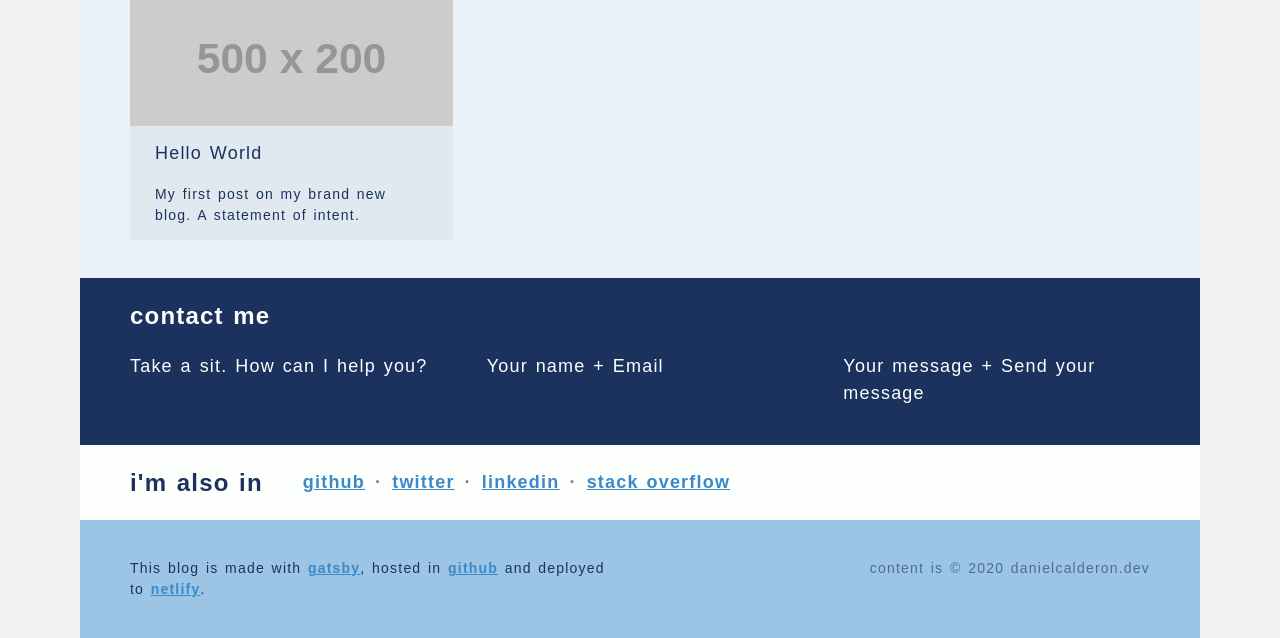
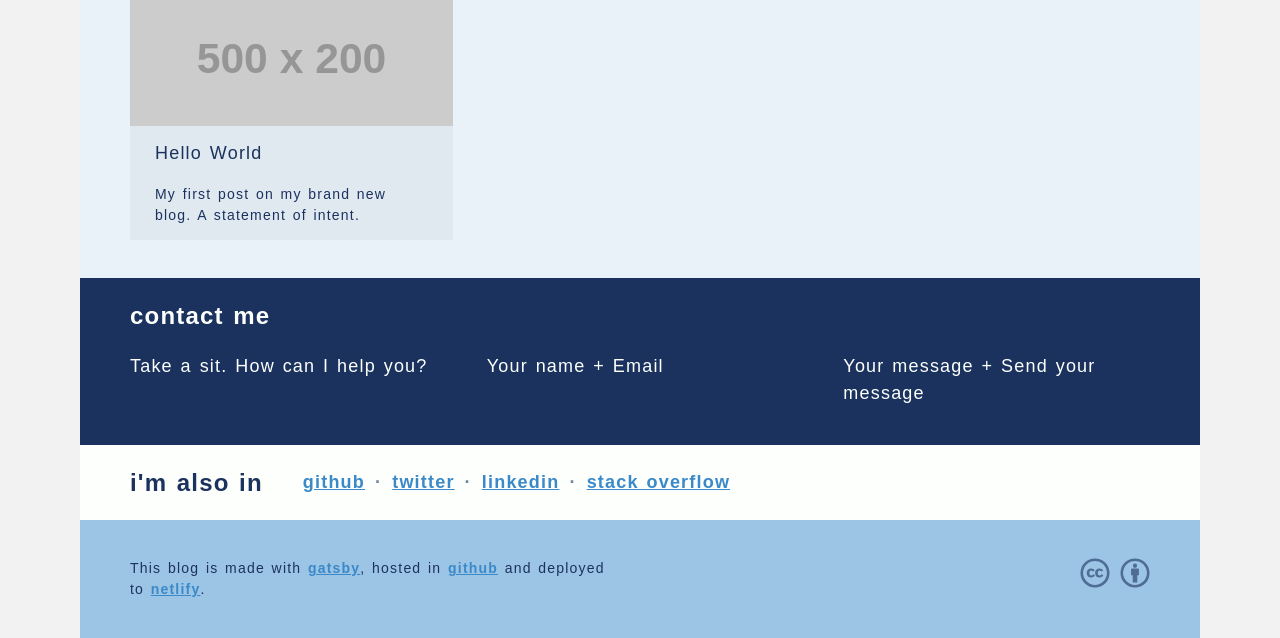
Before and after one commit to calderon/blog, a Gatsby site: page / in a window 1280 px wide. Shown: the part 449-1087 px from the top of the page. Built offline with nearby package versions, Linux system fonts and the light colour scheme; Gatsby itself is replaced by a stand-in of ours; placeholder pictures from the web are drawn by us; a web font is replaced by a local one.

Commit message:
Update footer

```diff
--- a/package.json
+++ b/package.json
@@ -32,6 +32,7 @@
   },
   "dependencies": {
     "@fortawesome/fontawesome-svg-core": "^1.2.27",
+    "@fortawesome/free-brands-svg-icons": "^5.13.0",
     "@fortawesome/free-solid-svg-icons": "^5.12.1",
     "@fortawesome/react-fontawesome": "^0.1.9",
     "@testing-library/jest-dom": "^5.1.1",
--- a/src/assets/styles/global.js
+++ b/src/assets/styles/global.js
@@ -32,6 +32,8 @@ const GlobalStyle = createGlobalStyle`
 
   a {
     color: ${props => props.theme.palette.quaternary};
+    cursor: pointer;
+    text-decoration: underline;
 
     &:hover {
       color: ${props => props.theme.palette.quinary};
--- /dev/null
+++ b/src/components/FontAwesomeIcon/index.js
@@ -0,0 +1,5 @@
+import styled from "styled-components"
+import { FontAwesomeIcon as FontAwesomeIconOriginal } from "@fortawesome/react-fontawesome"
+const FontAwesomeIcon = styled(FontAwesomeIconOriginal)``
+
+export default FontAwesomeIcon
--- a/src/components/Footer/index.js
+++ b/src/components/Footer/index.js
@@ -1,5 +1,12 @@
 import React from "react"
-import styled from "styled-components"
+import styled, { css } from "styled-components"
+import { rgba } from "polished"
+
+import FontAwesomeIcon from "../FontAwesomeIcon"
+import {
+  faCreativeCommons,
+  faCreativeCommonsBy,
+} from "@fortawesome/free-brands-svg-icons"
 
 import { Container, ContainerHeader, ContainerHeading, ContainerContent, ContainerColumn } from "../Container"
 import List from "../List"
@@ -76,6 +83,31 @@ const ContactMe = props => {
 }
 
 
+const StyledLicenseLink = styled(Link)`
+  color: ${props => rgba(props.theme.palette.primary, .6)};
+
+  &:hover {
+    color: ${props => props.theme.palette.primary};
+  }
+
+  ${FontAwesomeIcon} {
+    margin-right: 1rem;
+    font-size: 3rem;
+    transition: color 300ms;
+
+    &:last-child {
+      margin-right: 0;
+    }
+  }
+`
+
+const LicenseLink = props => {
+  return (
+    <StyledLicenseLink href="https://creativecommons.org/licenses/by/4.0/" rel="license" external {...props} />
+  )
+}
+
+
 const CopyrightDisclaimer = props => {
   return (
     <Container as="footer" secondary small noHeader>
@@ -89,11 +121,11 @@ const CopyrightDisclaimer = props => {
           </p>
         </ContainerColumn>
 
-        <ContainerColumn opacity=".6" textRight>
-          <p>
-            content is{" "}
-            <span className="copyright">&copy; {new Date().getFullYear()} danielcalderon.dev</span>
-          </p>
+        <ContainerColumn textRight>
+          <LicenseLink>
+            <FontAwesomeIcon icon={faCreativeCommons} />
+            <FontAwesomeIcon icon={faCreativeCommonsBy} />
+          </LicenseLink>
         </ContainerColumn>
       </ContainerContent>
     </Container>
```
Also changed, not shown: 2 other files.
